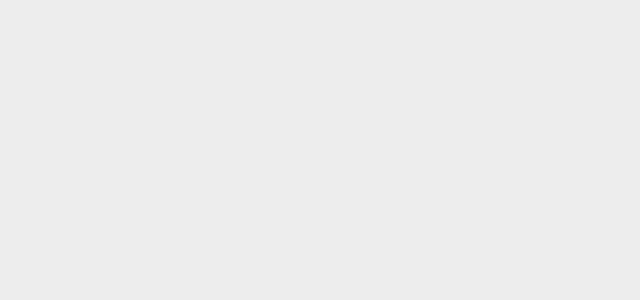
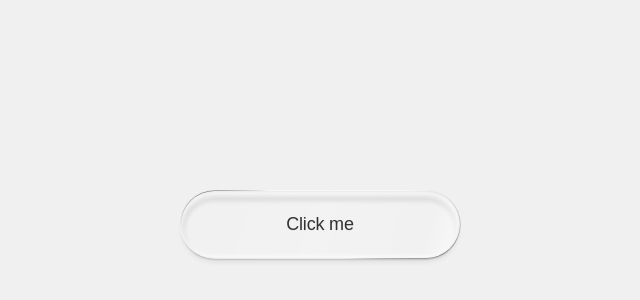
Before and after one commit to ArnavNath550/arnav.github.io, a React (Vite) app: page /craft/glassmorphic-button in a window 1280 px wide. Before the commit this address had no page. Shown: the part 176-476 px from the top of the page, without its empty margins (320-960 px from the left). Built offline with nearby package versions, Linux system fonts and the light colour scheme; a web font is replaced by a local one.

Commit message:
glassmorphic button recreated

```diff
--- a/src/App.tsx
+++ b/src/App.tsx
@@ -11,6 +11,7 @@ import TimeMachineComponent from "./components/ShowComponents/TimeMachineCompone
 import TodoComponent from "./components/ShowComponents/TodoComponent";
 import GalleryComponent from "./components/ShowComponents/GalleryComponent";
 import FamilyTrayAttemptComponent from "./components/ShowComponents/FamilyTrayAttemptComponent";
+import GlassmorphicButtonComponent from "./components/ShowComponents/GlassmorphicButtonComponent";
 
 const App: React.FC = () => {
   return (
@@ -28,6 +29,10 @@ const App: React.FC = () => {
           path="/craft/family-tray-attempt"
           element={<FamilyTrayAttemptComponent />}
         />
+        <Route
+          path="/craft/glassmorphic-button"
+          element={<GlassmorphicButtonComponent />}
+        />
       </Routes>
     </BrowserRouter>
   );
--- /dev/null
+++ b/src/components/ShowComponents/GlassmorphicButtonComponent.tsx
@@ -0,0 +1,247 @@
+import * as React from "react";
+import styled from "styled-components";
+
+const GlassmorphicButtonComponent: React.FC = () => {
+  return (
+    <Container>
+      <StyledGlassmorphicButton>
+        <StyledGlassmorphicButtonSpan>Click me</StyledGlassmorphicButtonSpan>
+        <GlassmorphicShadow />
+      </StyledGlassmorphicButton>
+    </Container>
+  );
+};
+
+export default GlassmorphicButtonComponent;
+
+const Container = styled.div`
+  width: 100%;
+  height: 100%;
+  display: flex;
+  align-items: center;
+  justify-content: center;
+  background: #f0f0f0;
+`;
+
+const GlassmorphicShadow = styled.div`
+  width: calc(100% + var(--shadow-cuttoff-fix));
+  height: calc(100% + var(--shadow-cuttoff-fix));
+  top: calc(0% - var(--shadow-cuttoff-fix) / 2);
+  left: calc(0% - var(--shadow-cuttoff-fix) / 2);
+  filter: blur(clamp(2px, 0.125em, 12px));
+  pointer-events: none;
+  position: absolute;
+  overflow: visible;
+
+  &:after {
+    content: "";
+    z-index: 0;
+    width: calc(100% - var(--shadow-cuttoff-fix) - 0.25em);
+    height: calc(100% - var(--shadow-cuttoff-fix) - 0.25em);
+    inset: 0;
+    top: calc(var(--shadow-cuttoff-fix) - 0.5em);
+    left: calc(var(--shadow-cuttoff-fix) - 0.875em);
+    box-sizing: border-box;
+    opacity: 1;
+    background: linear-gradient(#0003, #0000001a);
+    border-radius: 999vw;
+    padding: 0.125em;
+    transition: all 0.4s cubic-bezier(0.25, 1, 0.5, 1);
+    position: absolute;
+    overflow: visible;
+    -webkit-mask-image: linear-gradient(#000 0 0), linear-gradient(#000 0 0);
+    mask-image: linear-gradient(#000 0 0), linear-gradient(#000 0 0);
+    -webkit-mask-position:
+      0 0,
+      0 0;
+    mask-position:
+      0 0,
+      0 0;
+    -webkit-mask-size: auto, auto;
+    mask-size: auto, auto;
+    -webkit-mask-repeat: repeat, repeat;
+    mask-repeat: repeat, repeat;
+    -webkit-mask-clip: content-box, border-box;
+    mask-clip: content-box, border-box;
+    -webkit-mask-origin: content-box, border-box;
+    mask-origin: content-box, border-box;
+    -webkit-mask-composite: xor;
+    mask-composite: exclude;
+    -webkit-mask-source-type: auto, auto;
+    mask-mode: match-source, match-source;
+  }
+`;
+
+const StyledGlassmorphicButtonSpan = styled.span`
+  -webkit-user-select: none;
+  user-select: none;
+  color: #323232;
+  text-shadow: 0 0.05em 0.05em #0000000d;
+  letter-spacing: -0.18px;
+  white-space: nowrap;
+  justify-content: center;
+  align-items: center;
+  width: 100%;
+  height: 100%;
+  padding-inline: 1.75em;
+  font-size: 1.125rem;
+  font-weight: 500;
+  transition: all 0.4s cubic-bezier(0.25, 1, 0.5, 1);
+  display: flex;
+  position: relative;
+
+  &:after {
+    content: "";
+    z-index: 1;
+    width: calc(100% - var(--border-width));
+    height: calc(100% - var(--border-width));
+    top: calc(0% + var(--border-width) / 2);
+    left: calc(0% + var(--border-width) / 2);
+    box-sizing: border-box;
+    background: linear-gradient(
+      var(--angle-2, -75deg),
+      #fff0 0,
+      #ffffff80 40% 50%,
+      #fff0 55%
+    );
+    z-index: 3;
+    mix-blend-mode: screen;
+    pointer-events: none;
+    background-position: 0;
+    background-repeat: no-repeat;
+    background-size: 200% 200%;
+    border-radius: 999vw;
+    transition:
+      background-position 0.5s cubic-bezier(0.25, 1, 0.5, 1),
+      --angle-2 0.5s cubic-bezier(0.25, 1, 0.5, 1);
+    display: block;
+    position: absolute;
+    overflow: clip;
+  }
+`;
+
+const StyledGlassmorphicButton = styled.button`
+  --border-width: clamp(1px, 0.0625em, 4px);
+  --shadow-cuttoff-fix: 2em;
+  --angle-1: -75deg;
+  --angle-2: -75deg;
+  all: unset;
+  cursor: pointer;
+  -webkit-tap-highlight-color: #0000;
+  pointer-events: auto;
+  z-index: 3;
+  -webkit-backdrop-filter: blur(clamp(1px, 0.125em, 4px));
+  backdrop-filter: blur(clamp(1px, 0.125em, 4px));
+  background: linear-gradient(-75deg, #ffffff0d, #fff3, #ffffff0d);
+  border-radius: 999vw;
+  justify-content: center;
+  align-items: center;
+  width: 280px;
+  height: 68px;
+  transition: all 0.4s cubic-bezier(0.25, 1, 0.5, 1);
+  display: flex;
+  position: relative;
+  box-shadow:
+    inset 0 0.125em 0.125em #0000000d,
+    inset 0 -0.125em 0.125em #ffffff80,
+    0 0.25em 0.125em -0.125em #0003,
+    inset 0 0 0.1em 0.25em #fff3,
+    0 0 #fff;
+
+  &:active {
+    --angle-2: -15deg;
+    box-shadow:
+      inset 0 0.125em 0.125em #0000000d,
+      inset 0 -0.125em 0.125em #ffffff80,
+      0 0.125em 0.125em -0.125em #0003,
+      inset 0 0 0.1em 0.25em #fff3,
+      0 0.225em 0.05em #0000000d,
+      0 0.25em #ffffffbf,
+      inset 0 0.25em 0.05em #00000026 !important;
+    transform: rotateX(25deg) !important;
+
+    ${StyledGlassmorphicButtonSpan}::after {
+      --angle-2: -15deg !important;
+      background-position: 50% 15% !important;
+    }
+
+    ${GlassmorphicShadow} {
+      filter: blur(clamp(2px, 0.125em, 12px));
+    }
+
+    ${GlassmorphicShadow}::after {
+      top: calc(var(--shadow-cuttoff-fix) - 0.5em);
+      opacity: 0.75;
+    }
+  }
+
+  &:active:after {
+    --angle-1: -75deg;
+  }
+
+  &:hover {
+    --angle-1: -125deg;
+    -webkit-backdrop-filter: blur(0.01em);
+    backdrop-filter: blur(0.01em);
+    transform: scale(0.975);
+    box-shadow:
+      inset 0 0.125em 0.125em #0000000d,
+      inset 0 -0.125em 0.125em #ffffff80,
+      0 0.15em 0.05em -0.1em #00000040,
+      inset 0 0 0.05em 0.1em #ffffff80,
+      0 0 #fff;
+
+    ${GlassmorphicShadow}::after {
+      filter: blur(clamp(2px, 0.0625em, 6px));
+      transition: filter 0.4s cubic-bezier(0.25, 1, 0.5, 1);
+    }
+  }
+
+  &:after {
+    content: "";
+    z-index: 1;
+    width: calc(100% + var(--border-width));
+    height: calc(100% + var(--border-width));
+    inset: 0;
+    top: calc(0% - var(--border-width) / 2);
+    left: calc(0% - var(--border-width) / 2);
+    padding: var(--border-width);
+    box-sizing: border-box;
+    background:
+      conic-gradient(
+        from var(--angle-1) at 50% 50%,
+        #00000080,
+        #0000 5% 40%,
+        #00000080 50%,
+        #0000 60% 95%,
+        #00000080
+      ),
+      linear-gradient(180deg, #ffffff80, #ffffff80);
+    box-shadow: inset 0 0 0 calc(var(--border-width) / 2) #ffffff80;
+    border-radius: 999vw;
+    transition:
+      all 0.4s cubic-bezier(0.25, 1, 0.5, 1),
+      --angle-1 0.5s;
+    position: absolute;
+    -webkit-mask-image: linear-gradient(#000 0 0), linear-gradient(#000 0 0);
+    mask-image: linear-gradient(#000 0 0), linear-gradient(#000 0 0);
+    -webkit-mask-position:
+      0 0,
+      0 0;
+    mask-position:
+      0 0,
+      0 0;
+    -webkit-mask-size: auto, auto;
+    mask-size: auto, auto;
+    -webkit-mask-repeat: repeat, repeat;
+    mask-repeat: repeat, repeat;
+    -webkit-mask-clip: content-box, border-box;
+    mask-clip: content-box, border-box;
+    -webkit-mask-origin: content-box, border-box;
+    mask-origin: content-box, border-box;
+    -webkit-mask-composite: xor;
+    mask-composite: exclude;
+    -webkit-mask-source-type: auto, auto;
+    mask-mode: match-source, match-source;
+  }
+`;
--- a/src/index.css
+++ b/src/index.css
@@ -11,6 +11,11 @@
     --primary: #2c3cb8;
     --black: #0d0d0d;
     --info: #555;
+    --angle-2: {
+        syntax: "<angle>";
+        inherits: false;
+        initial-value: -45deg;
+    };
 }
 
 @font-face {
@@ -21,6 +26,12 @@
 @font-face {
     font-family: "Jetbrains Mono";
     src: url("../public/fonts/JetBrainsMono-Regular.woff2") format("woff2");
+}
+
+@property --angle-1 {
+    syntax: "<angle>";
+    inherits: false;
+    initial-value: -75deg;
 }
 
 * {
```
Also changed, not shown: src/components/ShowComponents/GlassmorphicButton.tsx (deleted, +0 -7 lines).
